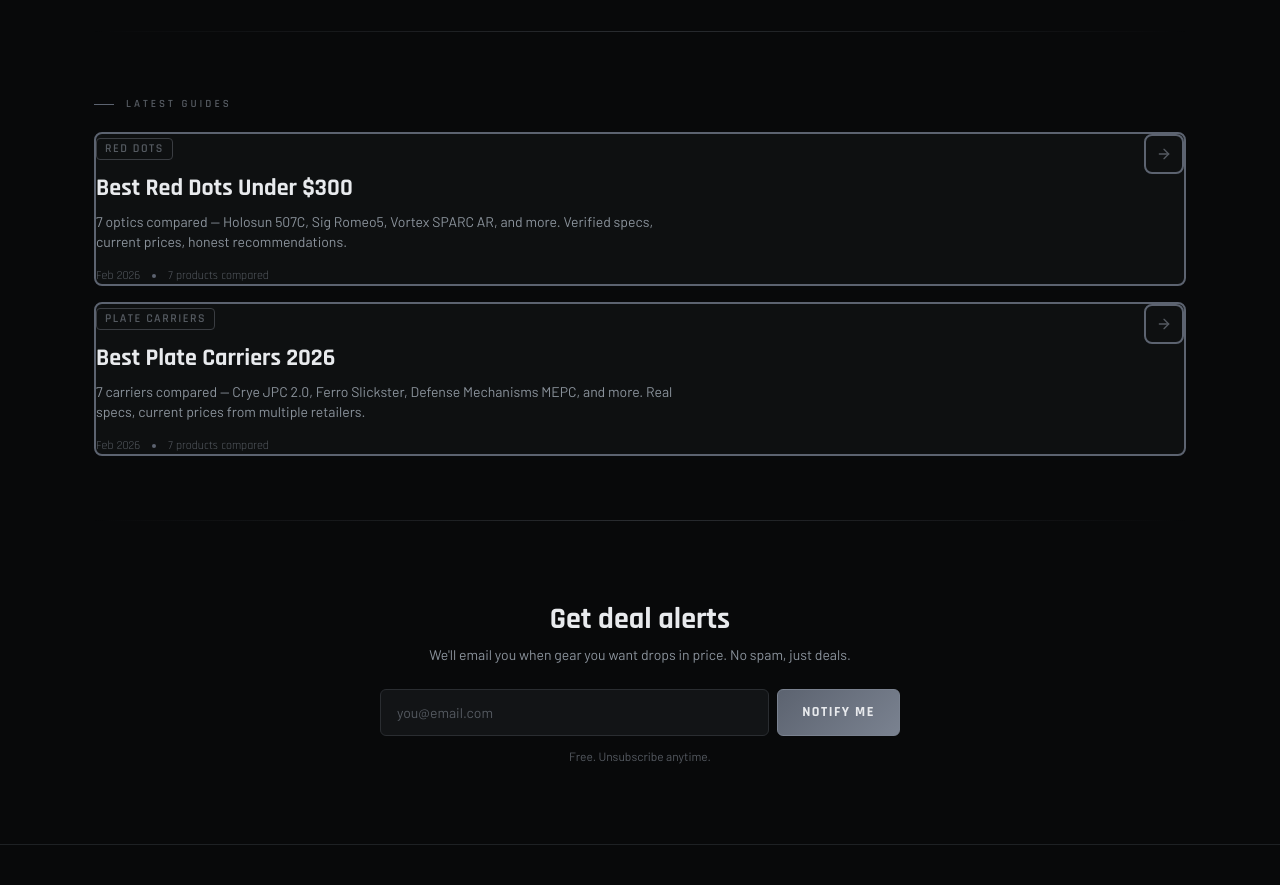
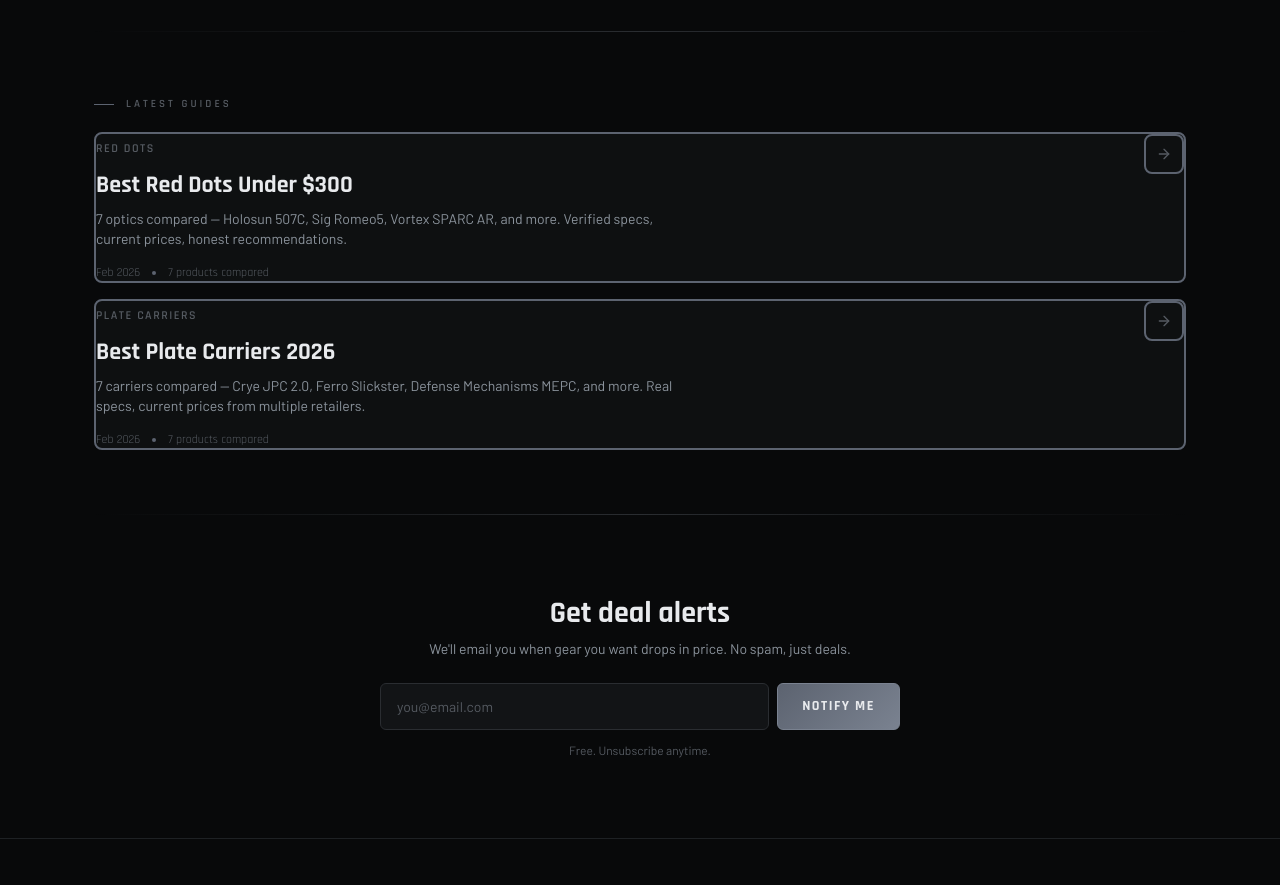
Before and after one commit to TacVault/tacvault, a Next.js app: page / in a window 1280 px wide. Shown: the part 860-1745 px from the top of the page. Built offline with nearby package versions, Linux system fonts and the light colour scheme.

Commit message:
Remove badge borders

```diff
--- a/app/page.tsx
+++ b/app/page.tsx
@@ -88,7 +88,7 @@
           <Link href="/guides/best-red-dots-under-300" className="block bg-[#0e1011] border-2 border-[#5c6370] rounded-lg group">
             <div className="flex justify-between items-start gap-4">
               <div>
-                <span className="inline-block px-2 py-0.5 bg-transparent border border-[#3a3d42] rounded font-tactical font-semibold text-xs tracking-[1.5px] uppercase text-text-muted mb-3">Red Dots</span>
+                <span className="inline-block font-tactical font-semibold text-xs tracking-[1.5px] uppercase text-text-muted mb-3">Red Dots</span>
                 <h3 className="font-tactical font-bold text-2xl text-text-primary mb-2 group-hover:text-silver-light transition-colors">
                   Best Red Dots Under $300
                 </h3>
@@ -113,7 +113,7 @@
           <Link href="/guides/best-plate-carriers-2026" className="block bg-[#0e1011] border-2 border-[#5c6370] rounded-lg group">
             <div className="flex justify-between items-start gap-4">
               <div>
-                <span className="inline-block px-2 py-0.5 bg-transparent border border-[#3a3d42] rounded font-tactical font-semibold text-xs tracking-[1.5px] uppercase text-text-muted mb-3">Plate Carriers</span>
+                <span className="inline-block font-tactical font-semibold text-xs tracking-[1.5px] uppercase text-text-muted mb-3">Plate Carriers</span>
                 <h3 className="font-tactical font-bold text-2xl text-text-primary mb-2 group-hover:text-silver-light transition-colors">
                   Best Plate Carriers 2026
                 </h3>
```
